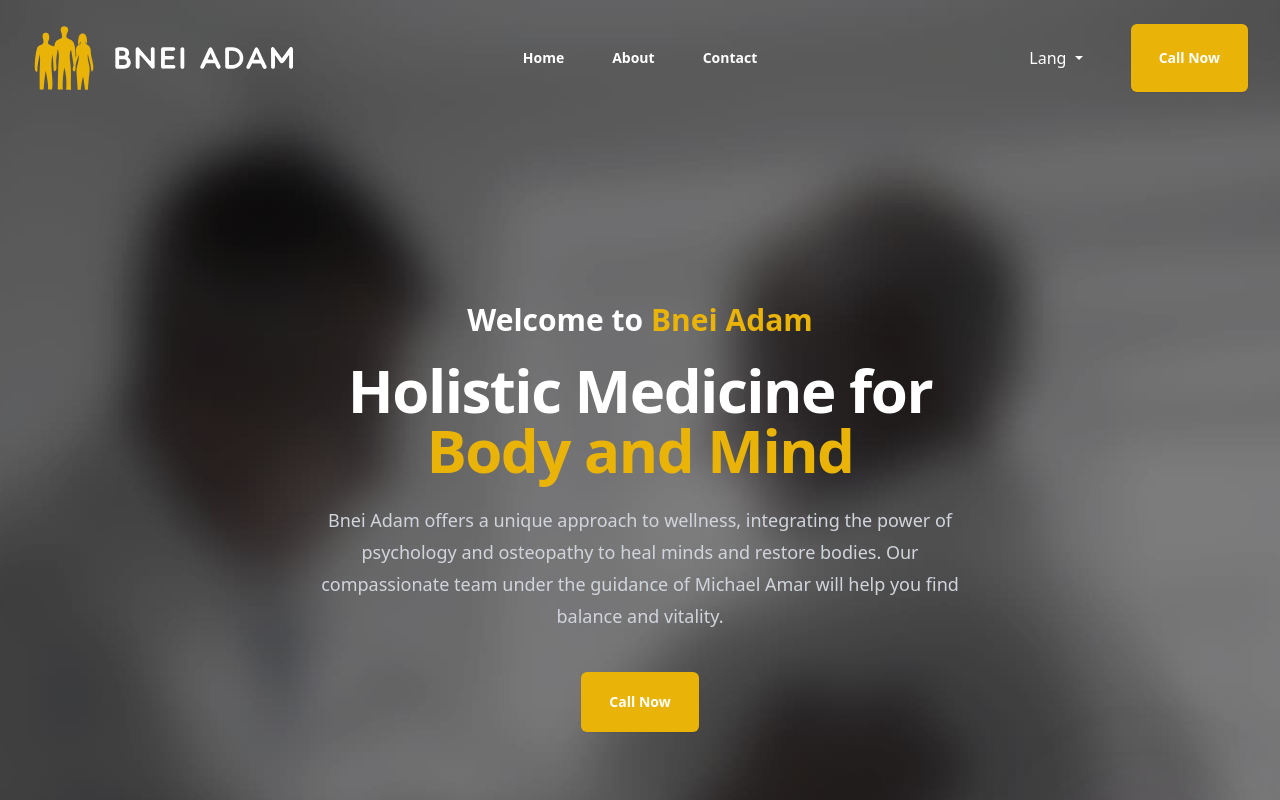
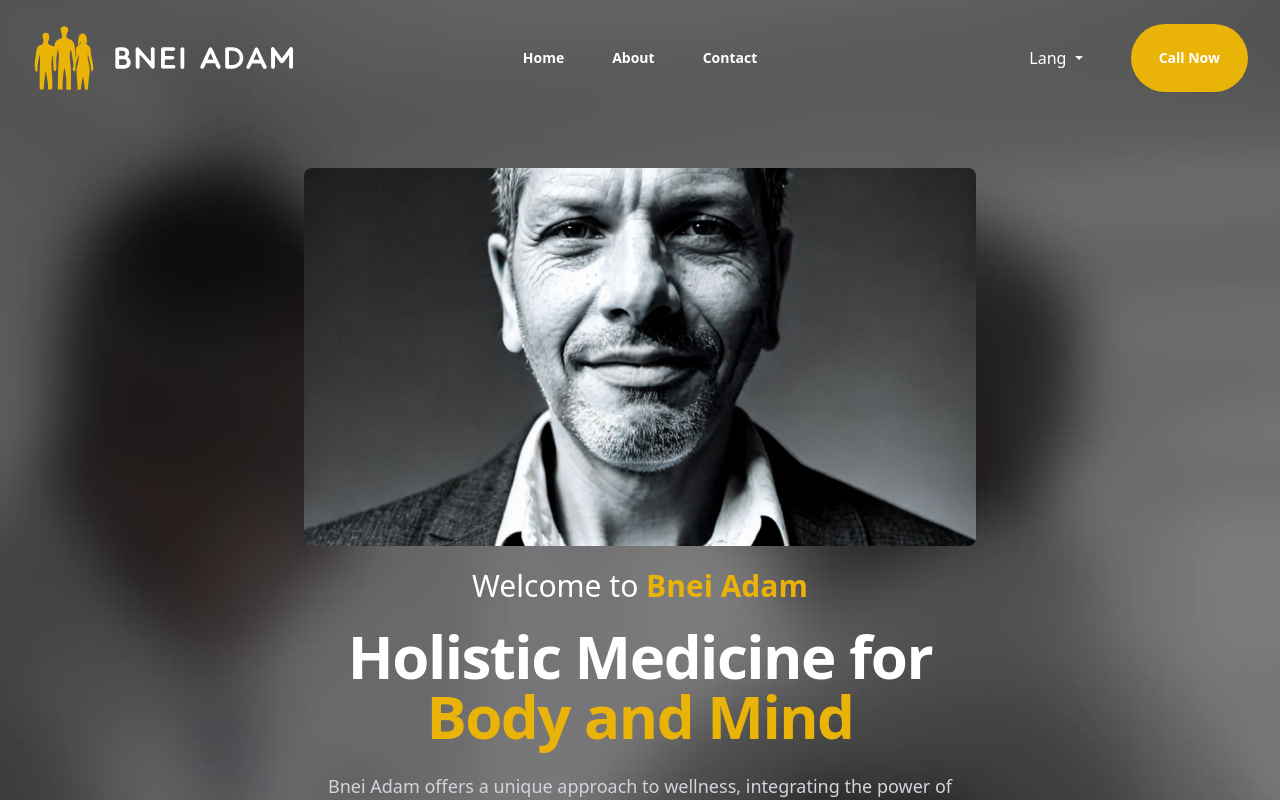
Before and after one commit to ilyaize/bneiadam-vue, a Vue app: page / in a window 1280 px wide. Shown: the top 800 px of the page. Built offline with nearby package versions, Linux system fonts and the light colour scheme.

Commit message:
Initial commit

```diff
--- a/src/components/TheContent.vue
+++ b/src/components/TheContent.vue
@@ -7,10 +7,11 @@
       class="absolute inset-0 -z-10 h-full w-full object-cover"
     />
     <div class="mx-auto max-w-7xl px-6 lg:px-8">
-      <div class="mx-auto max-w-2xl py-32 sm:py-48 lg:py-56">
+      <div class="mx-auto max-w-2xl py-16 sm:py-24 lg:py-28">
         <div class="text-center">
-          <h2 class="mt-6 text-3xl pb-6 font-bold leading-8 text-white">
-            Welcome to <span class="text-yellow-500">Bnei Adam</span>
+          <img class="rounded-lg" src="../assets/image.jpg" alt="" />
+          <h2 class="mt-6 text-3xl pb-6 leading-8 text-white">
+            Welcome to <span class="font-bold text-yellow-500">Bnei Adam</span>
           </h2>
           <h1 class="text-4xl font-bold tracking-tight text-white sm:text-6xl">
             Holistic Medicine for <span class="text-yellow-500">Body and Mind</span>
@@ -23,7 +24,7 @@
           <div class="mt-10 flex items-center justify-center gap-x-6">
             <a
               href="#"
-              class="rounded-md bg-yellow-500 px-7 py-5 text-sm font-semibold text-white shadow-sm hover:bg-yellow-400 focus-visible:outline focus-visible:outline-2 focus-visible:outline-offset-2 focus-visible:outline-yellow-400"
+              class="rounded-full bg-yellow-500 px-7 py-5 text-sm font-semibold text-white shadow-sm hover:bg-yellow-400 focus-visible:outline focus-visible:outline-2 focus-visible:outline-offset-2 focus-visible:outline-yellow-400"
               >Call Now</a
             >
           </div>
--- a/src/components/TheHeader.vue
+++ b/src/components/TheHeader.vue
@@ -76,7 +76,7 @@
         </Dropdown>
         <a
           href="#"
-          class="rounded-md bg-yellow-500 px-7 py-6 text-sm font-semibold text-white shadow-sm hover:bg-yellow-400 focus-visible:outline focus-visible:outline-2 focus-visible:outline-offset-2 focus-visible:outline-yellow-400"
+          class="rounded-full bg-yellow-500 px-7 py-6 text-sm font-semibold text-white shadow-sm hover:bg-yellow-400 focus-visible:outline focus-visible:outline-2 focus-visible:outline-offset-2 focus-visible:outline-yellow-400"
           >Call Now</a
         >
       </div>
```
Also changed, not shown: src/assets/image.jpg.
